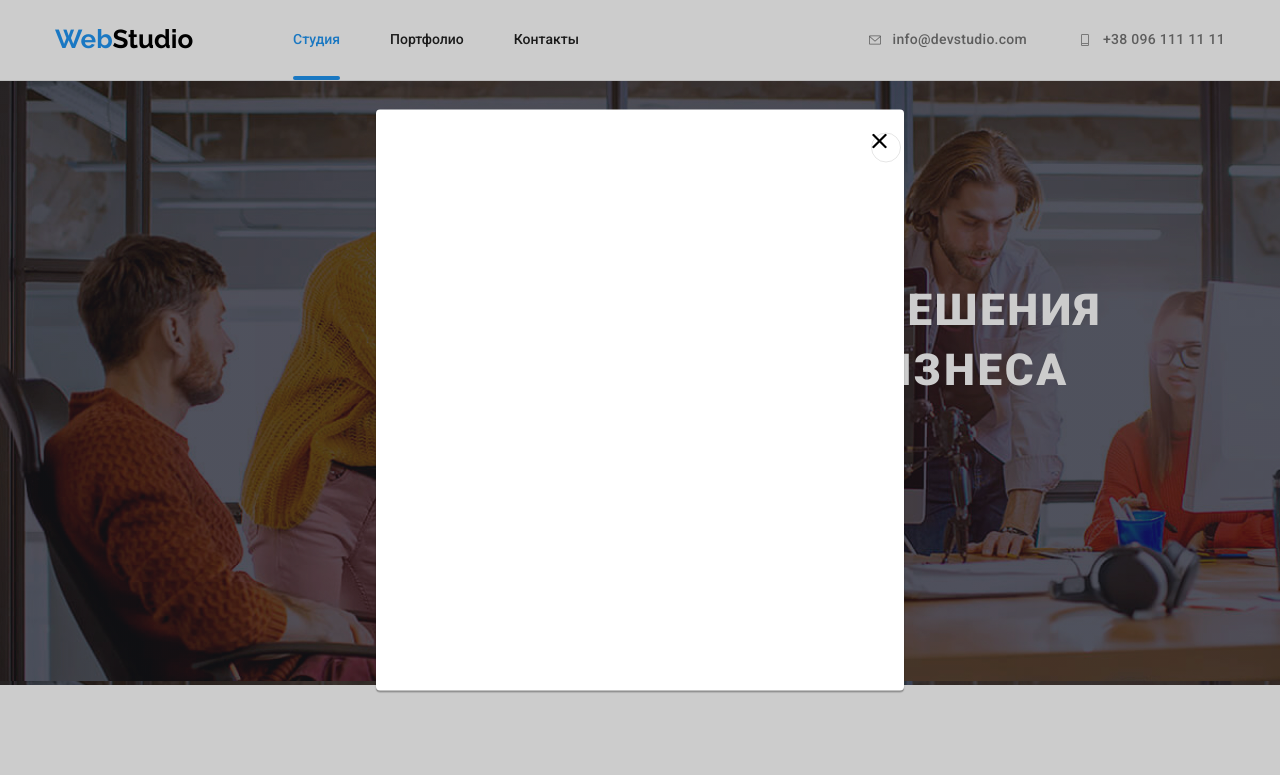
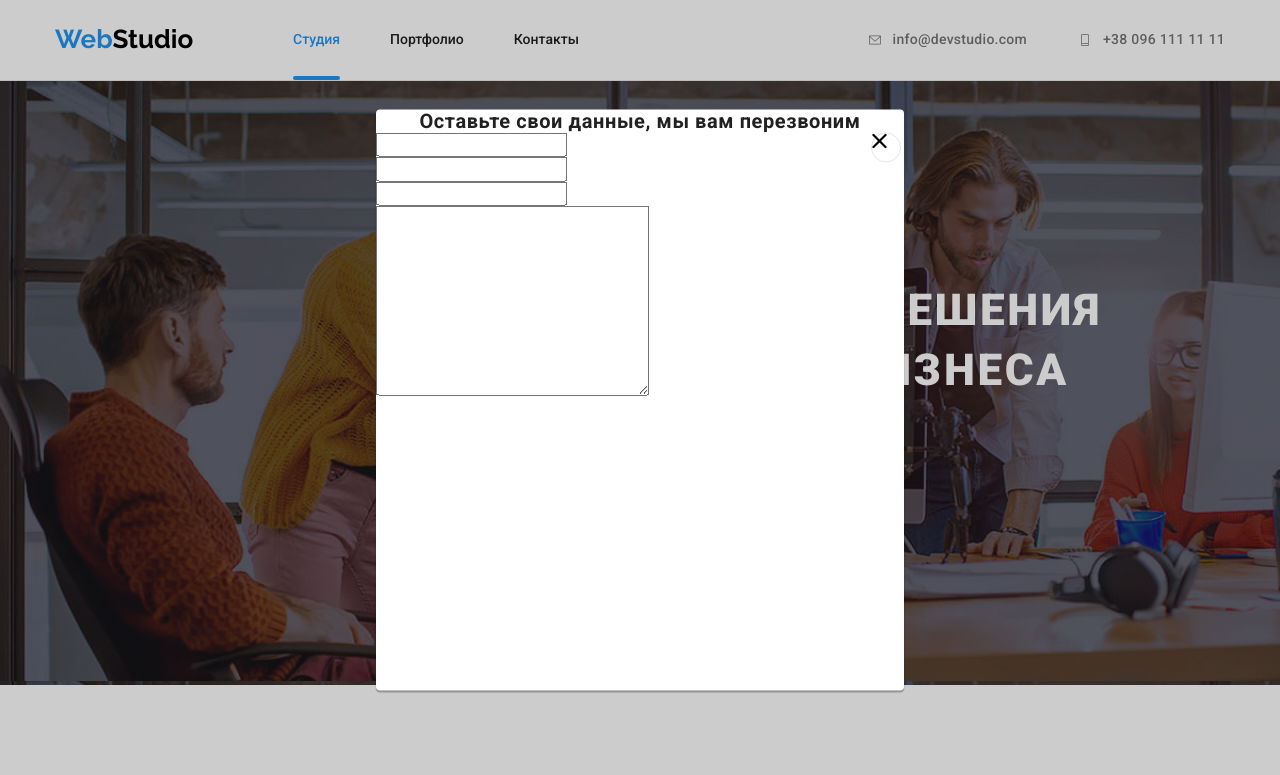
Before and after one commit to DimeHetMax/goit-markup-hw-06, a plain HTML site: page index.html in a window 1280 px wide. Both pictures are taken after a click on the button "Заказать услугу". Shown: the top 775 px of the page. Drawn offline with nearby package versions, Linux system fonts and the light colour scheme.

Commit message:
modal form

```diff
--- a/css/styles.css
+++ b/css/styles.css
@@ -583,6 +583,8 @@ img {
   border-radius: 4px;
   padding: 15px 16px;
   margin-right: 12px;
+  background: none;
+  color: #ffffff;
 }
 .footer-input-button {
   font-style: normal;
@@ -593,13 +595,18 @@ img {
   align-items: center;
   text-align: center;
   letter-spacing: 0.06em;
-
+  padding: 10px 29px;
   color: #ffffff;
   width: 200px;
   height: 50px;
   background: #2196f3;
   box-shadow: 0px 4px 4px rgba(0, 0, 0, 0.15);
   border-radius: 4px;
+  cursor: pointer;
+}
+.footer-input-btn-img {
+  fill: currentColor;
+  margin-left: 10px;
 }
 .section-team-social-item {
   display: flex;
@@ -754,3 +761,16 @@ img {
   visibility: hidden;
   pointer-events: none;
 }
+.modal-form {
+  display: flex;
+  flex-direction: column;
+}
+.modal-form-text {
+  font-style: normal;
+  font-weight: bold;
+  font-size: 20px;
+  line-height: 1.15;
+  text-align: center;
+  letter-spacing: 0.03em;
+  color: #212121;
+}
--- a/index.html
+++ b/index.html
@@ -387,7 +387,7 @@
                     <p class="footer-submit-form-text">подпишитесь на рассылку</p>
                     <span class="footer-submit-form-text-wrapper">
                         <input class="footer-input-email-form" name="user-name" type="email" placeholder="E-mail" >
-                        <button class="footer-input-button" type="button">Подписаться
+                        <button class="footer-input-button" type="submit">Подписаться
                             <svg class="footer-input-btn-img" width="24" height="24">
                                 <use href="./images/sprite.svg#icon-icon-send"></use>
                             </svg>
@@ -404,6 +404,17 @@
                     <use width="15px" height="15px" href="./images/sprite.svg#icon-modal"></use>
                 </svg>
             </buttom>
+            <form class="modal-form">
+                <p class="modal-form-text">Оставьте свои данные, мы вам перезвоним</p>
+                <label for="" class="modal-form-field">
+                    <input type="text"></label>
+                <label for="" class="modal-form-field">
+                    <input type="tel"></label>
+                <label for="" class="modal-form-field">
+                    <input type="email"></label>
+                <label for="" class="modal-form-field">
+                    <textarea name="" id="" cols="30" rows="10"></textarea></label>
+            </form>
         </div>
     </div>
 <script src="./js/modal.js"></script>
```
Also changed, not shown: portfolio.html (+13 -0 lines).
